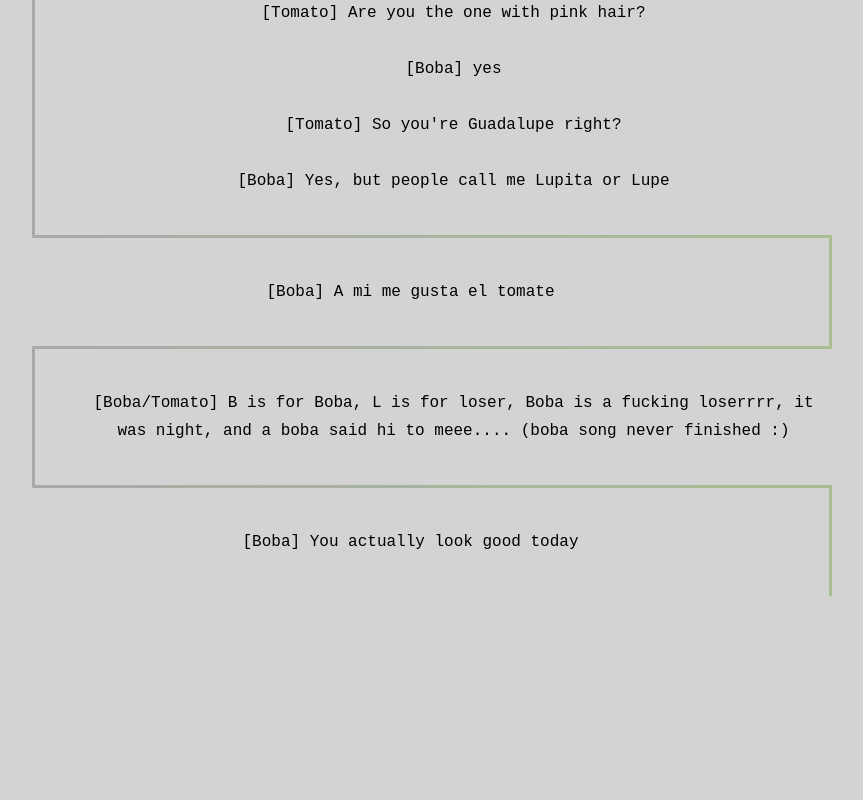
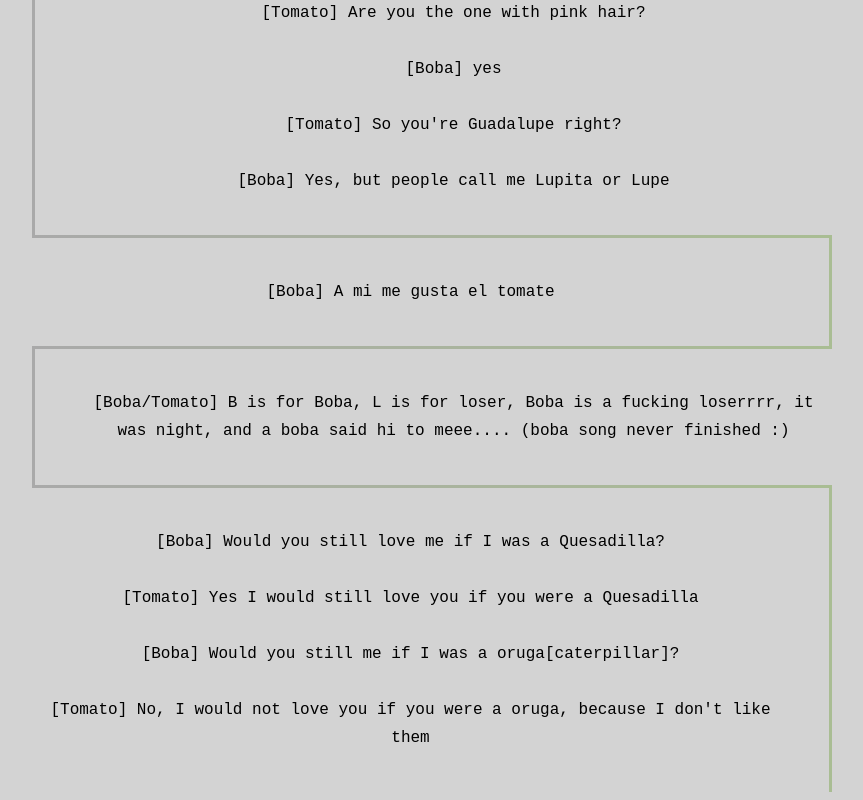
Before and after one commit to aquinones154/Boba, a plain HTML site: page Quotes.html in a window 1280 px wide. Shown: the part 597-1397 px from the top of the page, without its empty margins (208-1071 px from the left). Before the commit the page ends 1201 px from the top, so only its background shows below. Drawn offline with Linux system fonts and the light colour scheme.

Commit message:
Finished the Quote section

```diff
--- a/Quotes.html
+++ b/Quotes.html
@@ -32,5 +32,9 @@
         <p>[Boba] A mi me gusta el tomate</p>
         <p>[Boba/Tomato] B is for Boba, L is for loser, Boba is a fucking loserrrr, it was night, and a boba said hi to meee.... (boba song never finished :)
         </p>
-        <p>[Boba] You actually look good today</p>
+        <p> [Boba] Would you still love me if I was a Quesadilla?
+          <br><br> [Tomato] Yes I would still love you if you were a Quesadilla
+          <br><br> [Boba] Would you still me if I was a oruga[caterpillar]?
+          <br><br> [Tomato] No, I would not love you if you were a oruga, because I don't like them
+        </p>
       </main>
```
